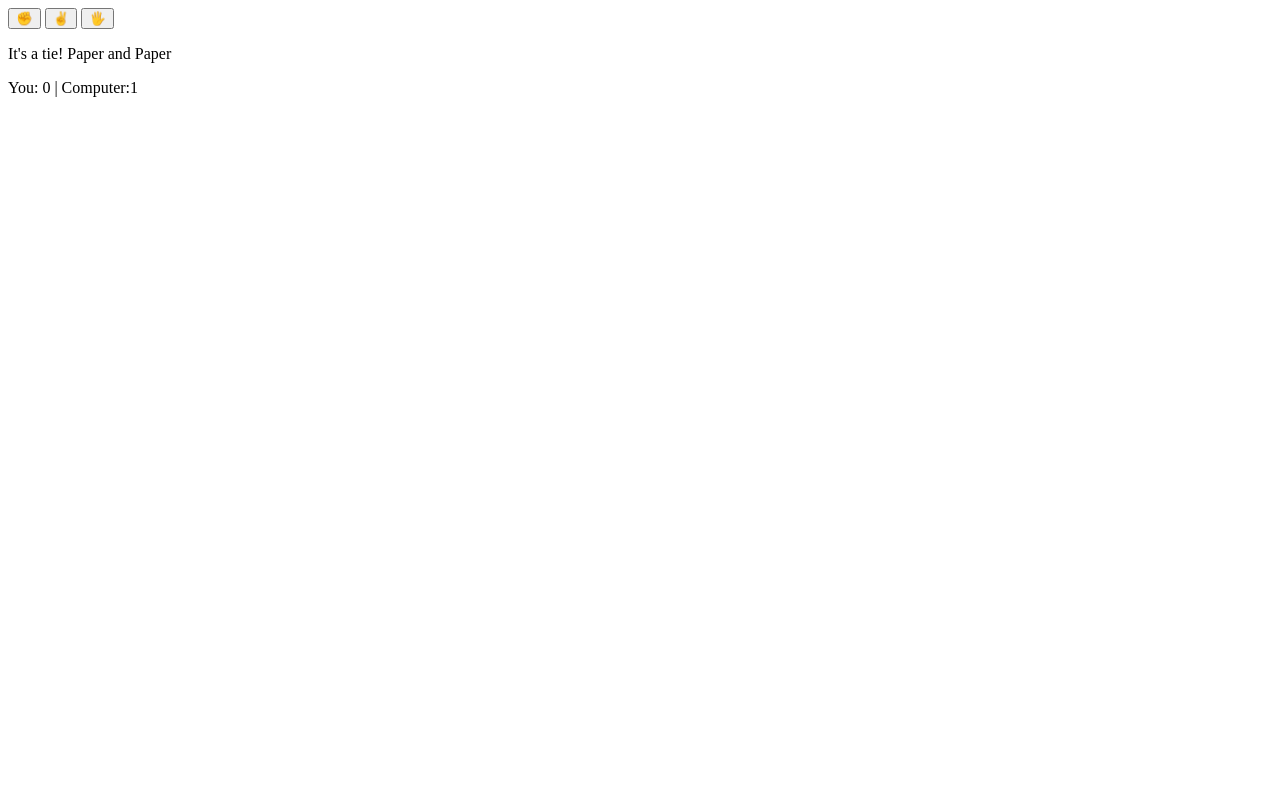
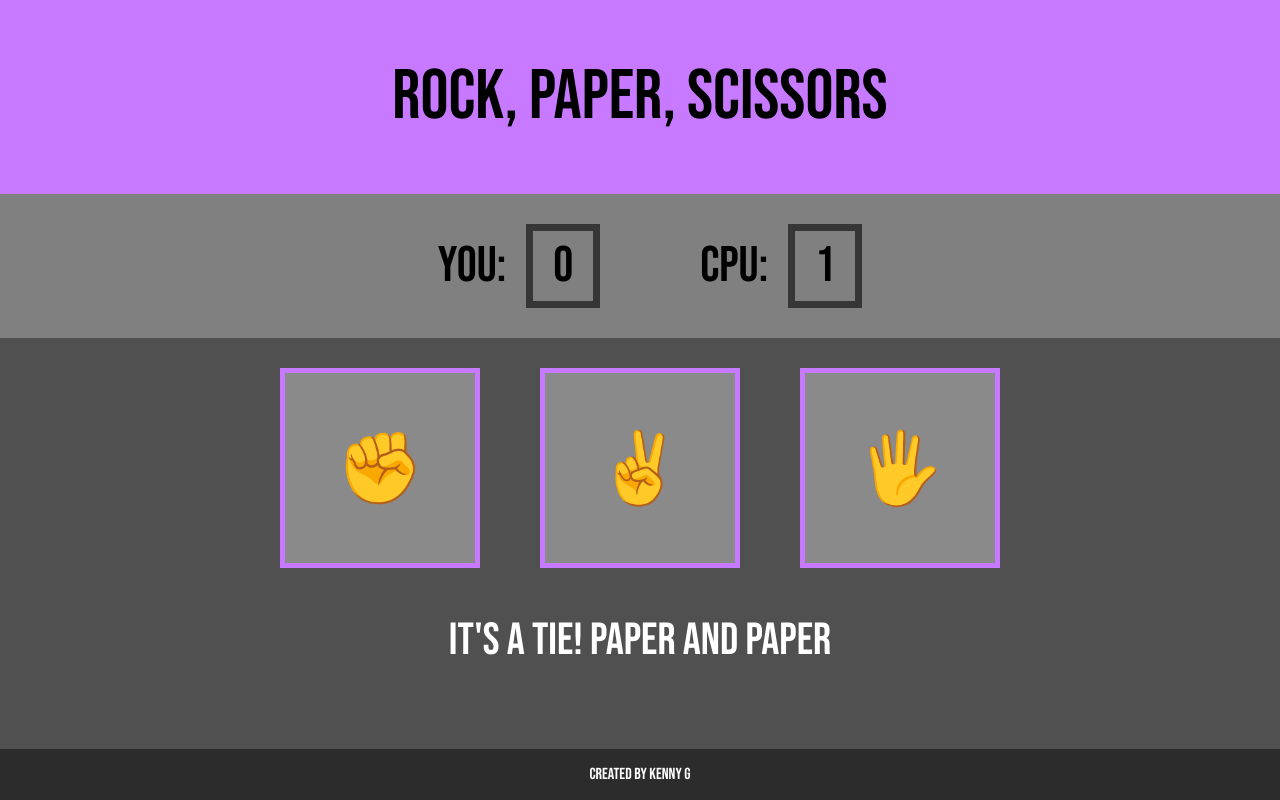
Before and after one commit to KennyGr/rockpaperscissors, a plain HTML site: page index.html in a window 1280 px wide. Both pictures are taken after a click on the button "✌️". Drawn offline with Linux system fonts and the light colour scheme.

Commit message:
Add additional UI elements Add sound effects Add css styles

```diff
--- a/index.html
+++ b/index.html
@@ -1,6 +1,10 @@
 <!DOCTYPE html>
 <html lang="en">
 <head>
+    <link rel="preconnect" href="https://fonts.googleapis.com">
+    <link rel="preconnect" href="https://fonts.gstatic.com" crossorigin>
+    <link href="https://fonts.googleapis.com/css2?family=Bebas+Neue&display=swap" rel="stylesheet">
+    <link rel="stylesheet" href="styles.css"></link>
     <script src="scripts.js" defer></script>
     <meta charset="UTF-8">
     <meta http-equiv="X-UA-Compatible" content="IE=edge">
@@ -10,13 +14,39 @@
 
 <body>
 
-    <button id="rock">✊</button>
-    <button id="paper">✌️</button>
-    <button id="scissors">🖐</button>
+    <div class="header">
+        <p style="margin: 50px">Rock, Paper, Scissors</p>
+    </div>
 
-    <div id="results">
+    <div class="scoreboard">
+        <div class="left">
+            <p style="margin: 30px 20px">You: </p>
+            <p style="margin: 30px 0px" class="score" id="playerScoreboard">0</p>
+        </div>
+        <div class="right">
+            <p style="margin: 30px 20px">CPU: </p>
+            <p style="margin: 30px 0px" class="score" id="computerScoreboard">0</p>
+        </div>
+    </div>
+
+    <div class="choices">
+        <button class="button" id="rock">✊</button>
+        <button class="button" id="paper">✌️</button>
+        <button class="button" id="scissors">🖐</button>
 
     </div>
 
+    <div id ="results" class="result">
+
+    </div>
+
+    <div class="footer">
+        <p>Created by Kenny G</p>
+    </div>
+
+    <audio src="sounds/boom.mp3" id="boom"></audio>
+    <audio src="sounds/victory.mp3" id="victory"></audio>
+    <audio src="sounds/defeat.mp3" id="defeat"></audio>
+
 </body>
 </html>
--- a/scripts.js
+++ b/scripts.js
@@ -4,17 +4,43 @@ const scissorsButton = document.querySelector("#scissors");
 const results = document.querySelector("#results");
 const para = document.createElement('p');
 const score = document.createElement("p");
+const computerScoreboard = document.querySelector('#computerScoreboard');
+const playerScoreboard = document.querySelector('#playerScoreboard');
+const boomSound = document.querySelector("#boom");
+const victorySound = document.querySelector("#victory");
+const defeatSound = document.querySelector("#defeat");
 
 rockButton.addEventListener("click", function() {
-    playRound("rock", computerPlay());
+    if (computerScore < 4 && playerScore < 4) {
+        playRound("rock", computerPlay());
+        boomSound.volume = 0.25;
+        boomSound.play();
+        boomSound.currentTime = 0;
+    } else {
+        playRound("rock", computerPlay());
+    }
 });
 
 paperButton.addEventListener("click", function() {
-    playRound("paper", computerPlay());
+    if (computerScore < 4 && playerScore < 4) {
+        playRound("paper", computerPlay());
+        boomSound.volume = 0.25;
+        boomSound.play();
+        boomSound.currentTime = 0;
+    } else {
+        playRound("rock", computerPlay());
+    }
 });
 
 scissorsButton.addEventListener("click", function() {
-    playRound("scissors", computerPlay());
+    if (computerScore < 4 && playerScore < 4) {
+        playRound("scissors", computerPlay());
+        boomSound.volume = 0.25;
+        boomSound.play();
+        boomSound.currentTime = 0;
+    } else {
+        playRound("rock", computerPlay());
+    }
 });
 
 function computerPlay() {
@@ -62,18 +88,21 @@ function playRound(playerSelection, computerSelection) {
     para.textContent = x;
     results.appendChild(para);
 
-    score.textContent = "You: " + playerScore + " |  Computer:" + computerScore;
-    results.appendChild(score);
+    playerScoreboard.textContent = playerScore
+    computerScoreboard.textContent = computerScore
+  //  results.appendChild(score);
 
     } else {
-        para.textContent = x;
-        results.appendChild(para);
-        score.textContent = "You: " + playerScore + " |  Computer:" + computerScore;
-        results.appendChild(score);
         if (computerScore == 5) {
+            computerScoreboard.textContent = "5"
             para.textContent = "Game Over! You Lose!";
+            defeatSound.volume = 0.25;
+            defeatSound.play();
         } else {
+            playerScoreboard.textContent = "5"
             para.textContent = "Game Over! You Win!";
+            victorySound.volume = 0.25;
+            victorySound.play();
         }
         results.appendChild(para);
         rockButton.disabled = true;
--- /dev/null
+++ b/styles.css
@@ -0,0 +1,90 @@
+html,
+body {
+  margin: 0;
+  padding: 0;
+  height: 100%;
+  background: rgb(80, 80, 80);
+
+}
+
+body {
+    font-family: 'Bebas Neue', Geneva, Tahoma, sans-serif;
+}
+
+.choices {
+    margin: 30px;
+    display: flex;
+    justify-content: center;
+    gap: 60px;
+}
+
+.header {
+    background: rgb(199, 121, 255);
+    text-align: center;
+    font-size: 70px;
+    font-weight: 100;
+    padding: 5px;
+}
+
+.button {
+    transition-duration: 0.4s;
+    height: 200px;
+    width: 200px;
+    font-size: 70px;
+    background: rgb(138, 138, 138);
+    border: 5px solid;
+    border-color: rgb(199, 121, 255);
+}
+
+.button:hover {
+    background-color: rgb(126, 126, 126);
+}
+
+.button:active {
+    background-color: rgb(102, 101, 101);
+}
+
+.footer {
+    position: fixed;
+    left: 0;
+    bottom: 0;
+    width: 100%;
+    background-color: rgb(44, 44, 44);
+    color: white;
+    text-align: center;
+}
+
+.result {
+    text-align: center;
+    justify-content: center;
+    margin: 30px;
+    margin-bottom: 0px;
+    font-size: 45px;
+    color: white;
+
+}
+
+.scoreboard {
+    display: flex;
+    justify-content: center;
+    gap: 80px;
+    font-size: 50px;
+    background: gray;
+}
+
+.left {
+    display: flex;
+    align-items: center;
+}
+
+.right {
+    display: flex;
+    align-items: center;
+}
+
+.score {
+    border: 7px solid;
+    border-color: rgb(54, 54, 54);
+    font-size: 50px;
+    padding: 5px 20px;
+}
```
Also changed, not shown: 5 other files.
